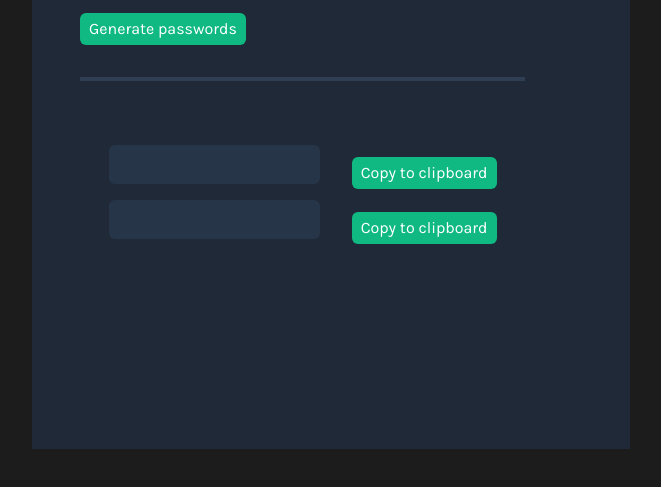
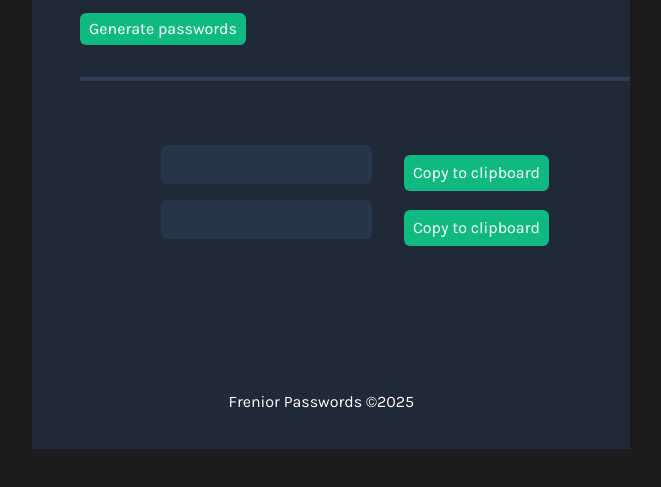
Before and after one commit to FreNior/frenior-passwords, a plain HTML site: page index.html in a window 1280 px wide. Shown: the part 149-636 px from the top of the page, without its empty margins (309-970 px from the left). Drawn offline with nearby package versions, Linux system fonts and the light colour scheme.

Commit message:
style: enhance layout and styling of main container and buttons; add footer

```diff
--- a/index.css
+++ b/index.css
@@ -19,6 +19,8 @@ p {
 
 .main-container {
     display: flex;
+    flex-direction: column;
+    justify-content: space-between;
     background-color: #1f2937;
     width: 550px;
     height: 550px;
@@ -34,14 +36,14 @@ p {
 .dashline {
     border: 2px solid #2f3e53;
     margin: 2em 0;
-}
-.passwords-container {
+    padding: 0;
 }
 
 .pass-element {
     display: flex;
     justify-content: center;
     align-items: center;
+    width: 100%;
 }
 .pass-element:first-child {
     margin-top: 4em;
@@ -49,8 +51,10 @@ p {
 
 .pass-element .btn {
     margin-left: 2em;
-    padding: 7px 9px;
-
+    padding: 9px 9px;
+    border: none;
+    align-items: center;
+    justify-content: center;
 }
 
 #password-one,
@@ -79,3 +83,9 @@ p {
     background-color: #1f2937;
     color: #10b981;
 }
+
+footer {
+    color: #fff;
+    margin-left: 27%;
+    padding-top: 25%;
+}
--- a/index.html
+++ b/index.html
@@ -1,10 +1,11 @@
 <html>
     <head><link rel="stylesheet" href="https://cdnjs.cloudflare.com/ajax/libs/normalize/8.0.1/normalize.css">
-        <link rel="stylesheet" href="index.css">
-        <link rel="preconnect" href="https://fonts.googleapis.com">
-<link rel="preconnect" href="https://fonts.gstatic.com" crossorigin>
-<link href="https://fonts.googleapis.com/css2?family=Karla:ital,wght@0,200..800;1,200..800&display=swap" rel="stylesheet">
-        <script src="index.js" defer></script>
+    <link rel="icon" type="image/svg+xml" href="card-list.svg">
+    <link rel="stylesheet" href="index.css">
+    <link rel="preconnect" href="https://fonts.googleapis.com">
+    <link rel="preconnect" href="https://fonts.gstatic.com" crossorigin>
+    <link href="https://fonts.googleapis.com/css2?family=Karla:ital,wght@0,200..800;1,200..800&display=swap" rel="stylesheet">
+    <script src="index.js" defer></script>
     </head>
     <body>
         <div class="main-container">
@@ -22,6 +23,7 @@
                         <p id="password-two"></p>
                         <button class="btn" onclick="copyPasswordTwo()">Copy to clipboard</button>
                     </div>
+                    <footer>Frenior Passwords &copy;2025</footer>
                     </div>
             </div>
             </div>
```
Also changed, not shown: card-list.svg (added). Lines whose indentation alone changed are shown as unchanged.
